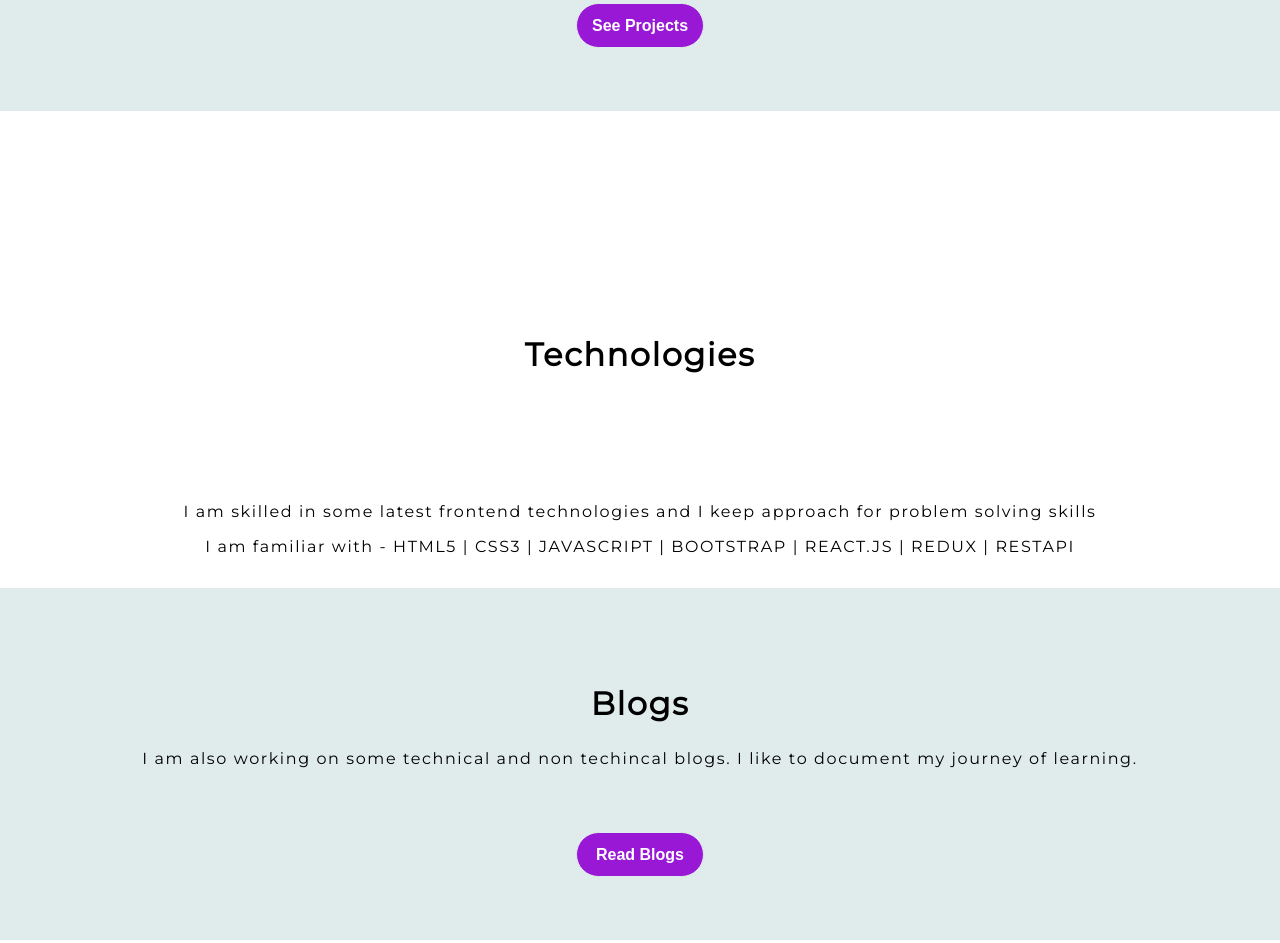
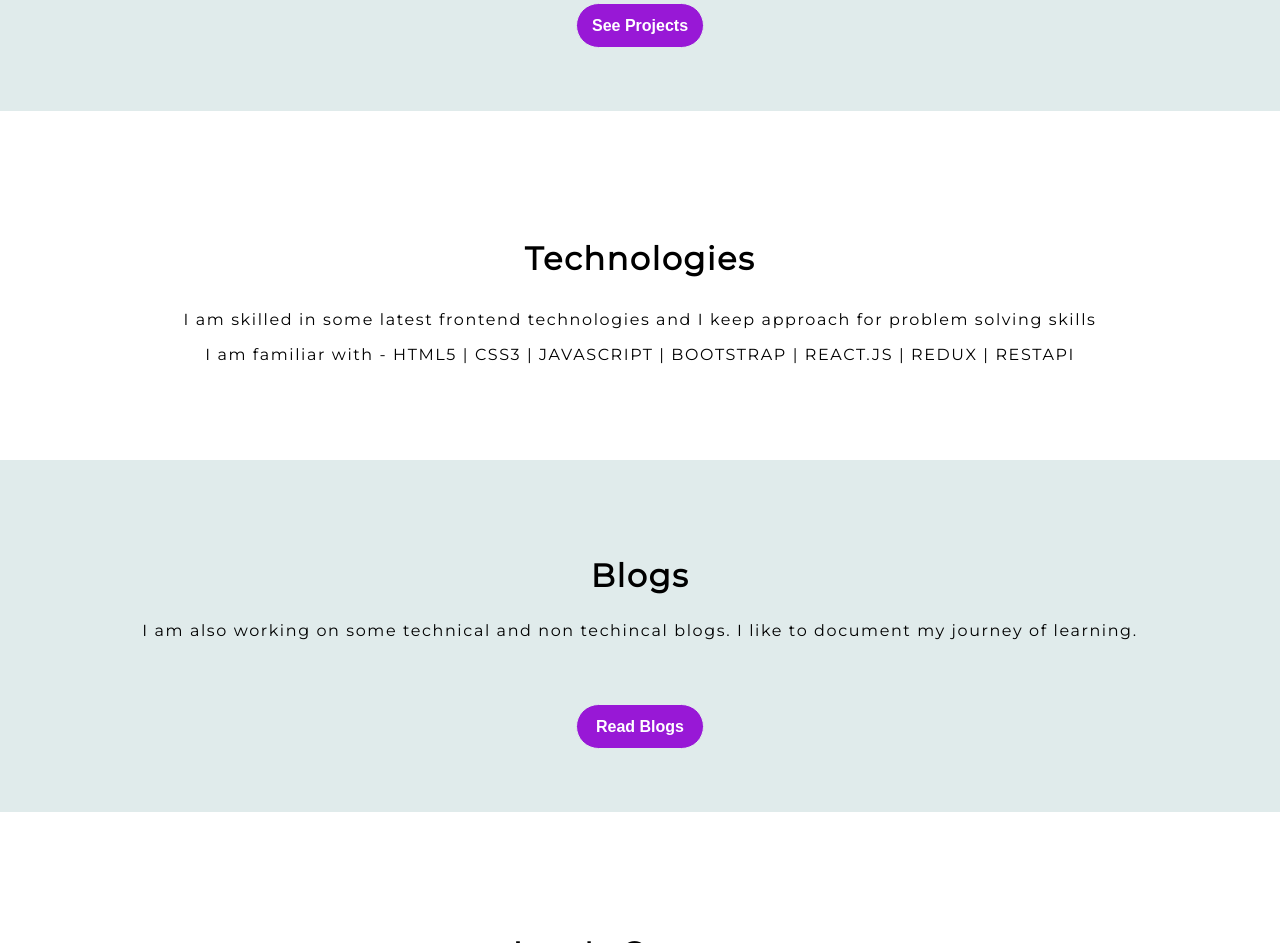
Before and after one commit to Aishwarypatle/Portfolio, a plain HTML site: page index.html in a window 1280 px wide. Shown: the part 986-1929 px from the top of the page. Drawn offline with Linux system fonts and the light colour scheme; a web font is replaced by a local one.

Commit message:
fixed:css

```diff
--- a/style.css
+++ b/style.css
@@ -109,6 +109,10 @@ button:hover{
     height: 22rem;
 }
 .header-technologies{
-    margin: 8rem;
+    margin: 2rem;
+}
+#p-tech
+{
+    margin-bottom: 6rem;
 
 }
```
